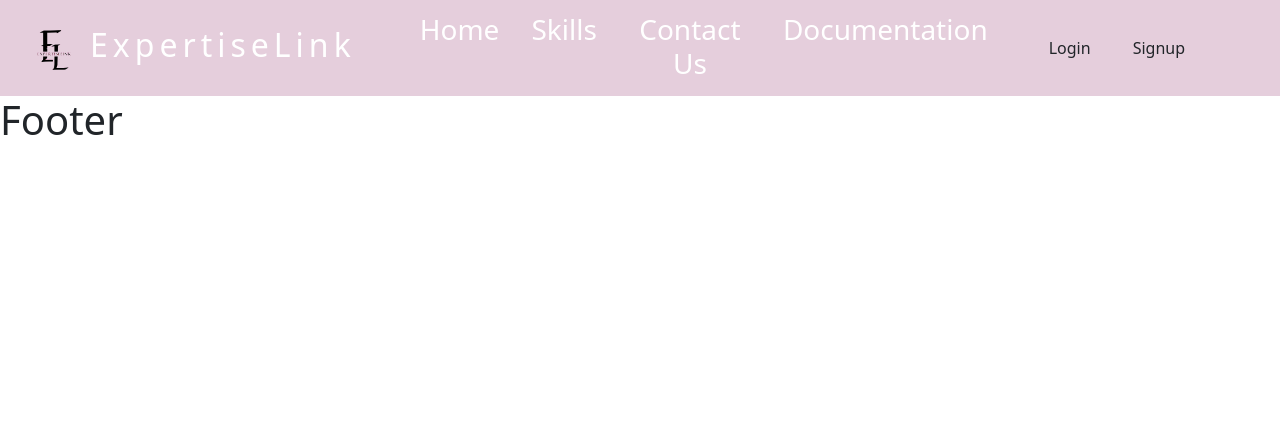
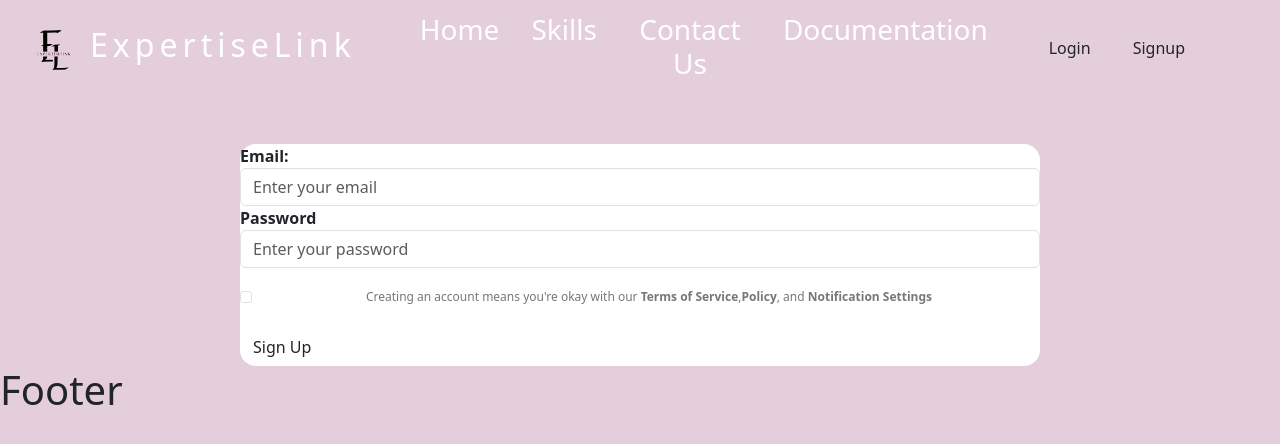
Before and after one commit to qirratfatyma/ExpertiseLink, a React (Create React App) app: page /login in a window 1280 px wide. Shown: the top 444 px of the page. Built offline with nearby package versions, Linux system fonts and the light colour scheme.

Commit message:
Log In Page

```diff
--- a/src/App.css
+++ b/src/App.css
@@ -8,6 +8,7 @@
 
 body {
   font-family: "Poppins";
+  background-color: var(--primary-color) !important;
 }
 
 h1 {
@@ -69,3 +70,47 @@ h3 {
 
 /* .navbar-btn:hover {
 } */
+/* Signup page css */
+
+.signup{
+  background-color: var(--primary-color);
+}
+.form-container{
+  left: 0;
+  right: 0;
+  top: 0;
+  bottom: 0;
+  justify-content: center;
+  /* max-width: 400px; */
+  margin-left: 15rem;
+  margin-right: 15rem;
+  margin-top: 3rem ;
+  align-items: center;
+  background-color: white;
+  border-radius: 1rem;
+}
+
+.signup-button{
+  background-color: var(--btn-color) !important;
+  justify-content: center;
+  align-items: center;
+}
+.right-side {
+  background-color: #ffffff;
+  padding: 20px;
+  width: 50%;
+}
+
+.terms-message {
+  font-size: 12px;
+  color: #777;
+  text-align: center;
+  margin-top: 20px;
+}
+
+.login-container {
+  display: flex;
+  justify-content: center;
+  align-items: center;
+  height: 100vh;
+}
--- a/src/App.js
+++ b/src/App.js
@@ -3,6 +3,7 @@ import './App.css';
 import Footer from './components/Footer';
 import Header from './components/Header';
 import HeroSection from './components/HeroSection';
+import Login from './components/Login';
 
 function App() {
   return (
@@ -11,6 +12,7 @@ function App() {
       <Header />
       <Routes>
         <Route path='/HeroSection' element= {<HeroSection/>} />
+        <Route path='/login' element= {<Login/>} />
       </Routes>
       <Footer/>
     </div>
--- a/src/components/Header.js
+++ b/src/components/Header.js
@@ -30,8 +30,9 @@ function BasicExample() {
               <h3>Documentation</h3>
             </Link>
           </Nav>
-          <button className="btn navbar-btn">Login</button>
+          <Link to="/Login"><button className="btn navbar-btn">Login</button></Link>
           <button className="btn navbar-btn">Signup</button>
+
         </Navbar.Collapse>
       </Container>
     </Navbar>
--- /dev/null
+++ b/src/components/Login.js
@@ -0,0 +1,27 @@
+import React, { useState } from 'react';
+
+export default function login() {
+    return (
+    <div className='login'>
+      <form className='form-container' >
+                <div class="form-group">
+                    <label for="email"><b>Email:</b></label>
+                    <input type="email" class="form-control" id="email" placeholder="Enter your email"/>
+                </div>
+                <div class="form-group">
+                    <label for="password"><b>Password</b></label>
+                    <input type="password" class="form-control" id="password" placeholder="Enter your password"/>
+                </div>
+
+            <p class="terms-message">
+                <div class="form-check">
+                    <input type="checkbox" class="form-check-input"/>
+
+                    Creating an account means you're okay with our <b>Terms of Service</b>,
+                    <b>Policy</b>, and <b>Notification Settings</b></div></p>
+                    <button type="submit" class="btn btn-block login-button ">Sign Up</button>
+
+        </form>
+    </div>
+  )
+}
```
